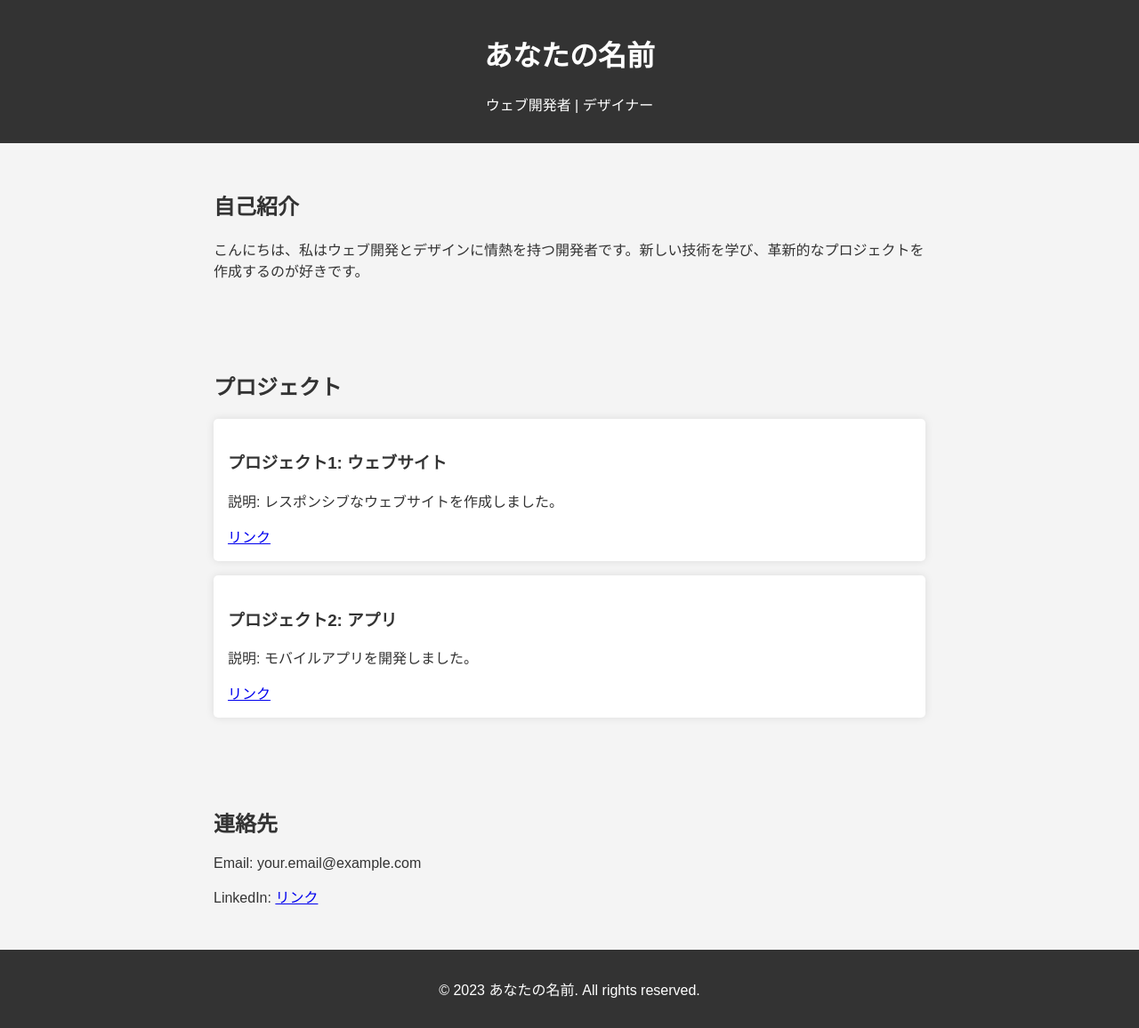
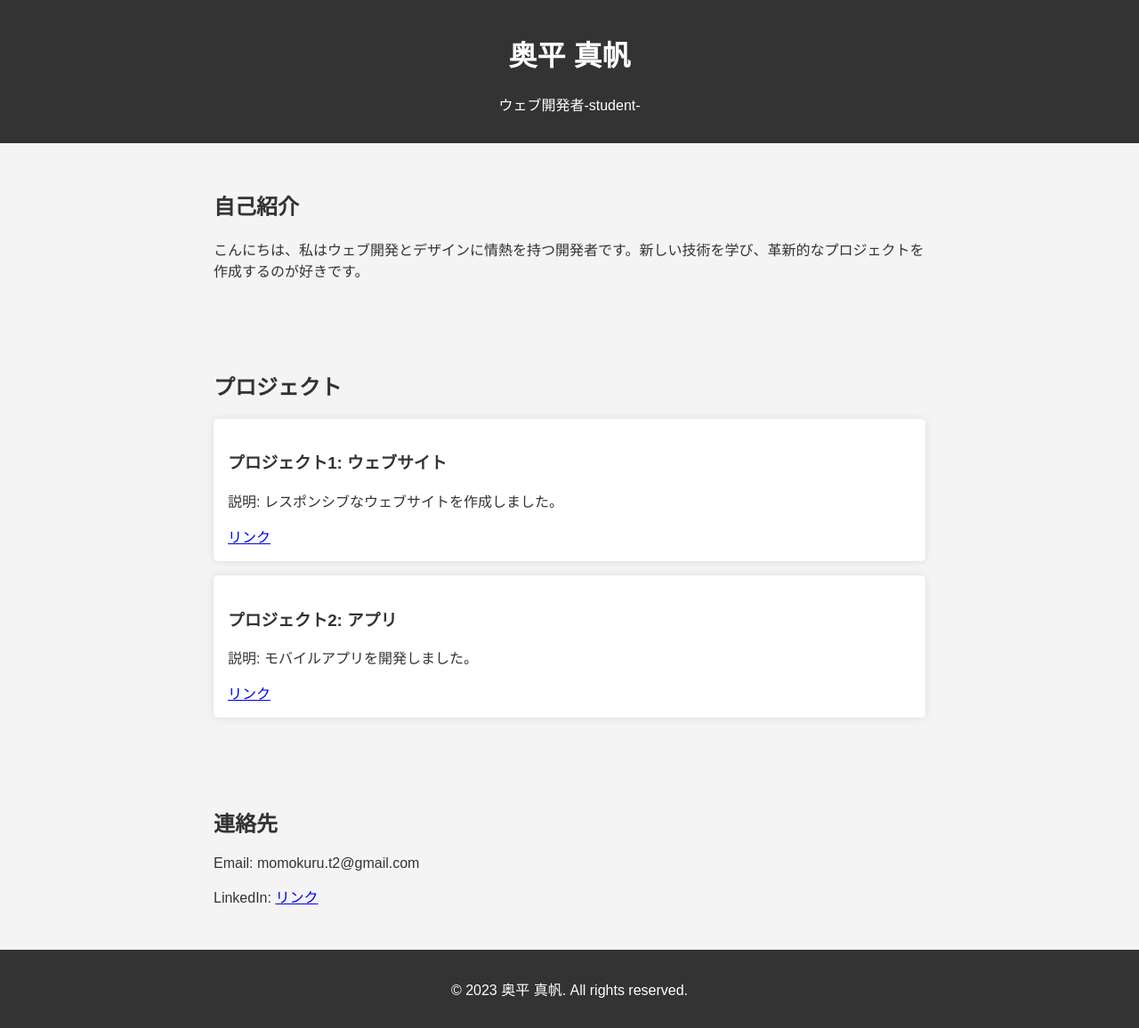
Before and after one commit to shino0415/test_HTML, a plain HTML site: page index.html in a window 1280 px wide. Shown: the whole page at 89% size. Drawn offline with Linux system fonts and the light colour scheme.

Commit message:
Update portfolio details to 奥平真帆

```diff
--- a/index.html
+++ b/index.html
@@ -3,7 +3,7 @@
 <head>
     <meta charset="UTF-8">
     <meta name="viewport" content="width=device-width, initial-scale=1.0">
-    <title>ポートフォリオ - あなたの名前</title>
+    <title>ポートフォリオ - 奥平真帆</title>
     <style>
         body {
             font-family: Arial, sans-serif;
@@ -40,8 +40,8 @@
 </head>
 <body>
     <header>
-        <h1>あなたの名前</h1>
-        <p>ウェブ開発者 | デザイナー</p>
+        <h1>奥平 真帆</h1>
+        <p>ウェブ開発者-student-</p>
     </header>
 
     <section id="about">
@@ -65,12 +65,12 @@
 
     <section id="contact">
         <h2>連絡先</h2>
-        <p>Email: your.email@example.com</p>
+        <p>Email: momokuru.t2@gmail.com</p>
         <p>LinkedIn: <a href="#">リンク</a></p>
     </section>
 
     <footer>
-        <p>&copy; 2023 あなたの名前. All rights reserved.</p>
+        <p>&copy; 2023 奥平 真帆. All rights reserved.</p>
     </footer>
 </body>
 </html>
```
